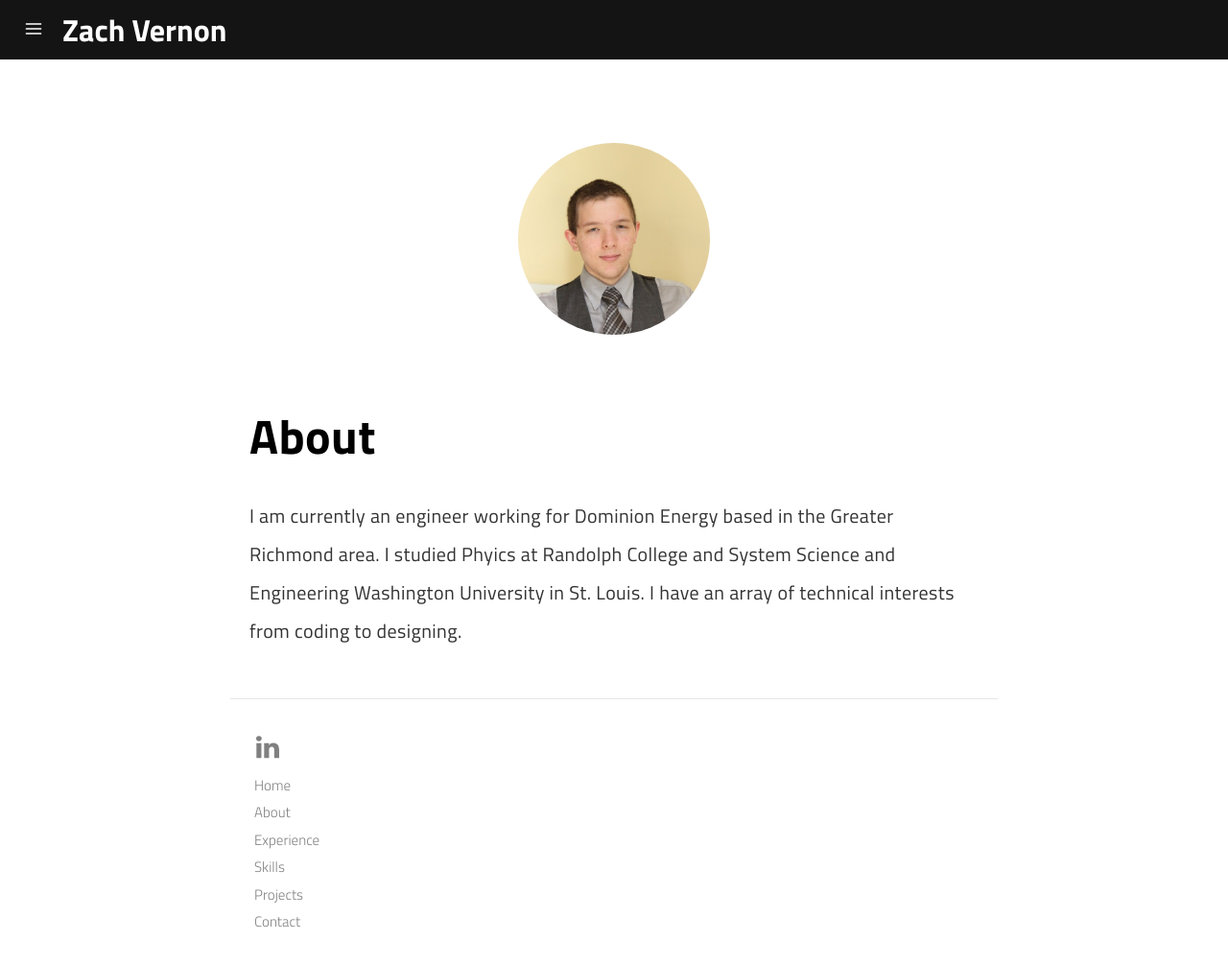
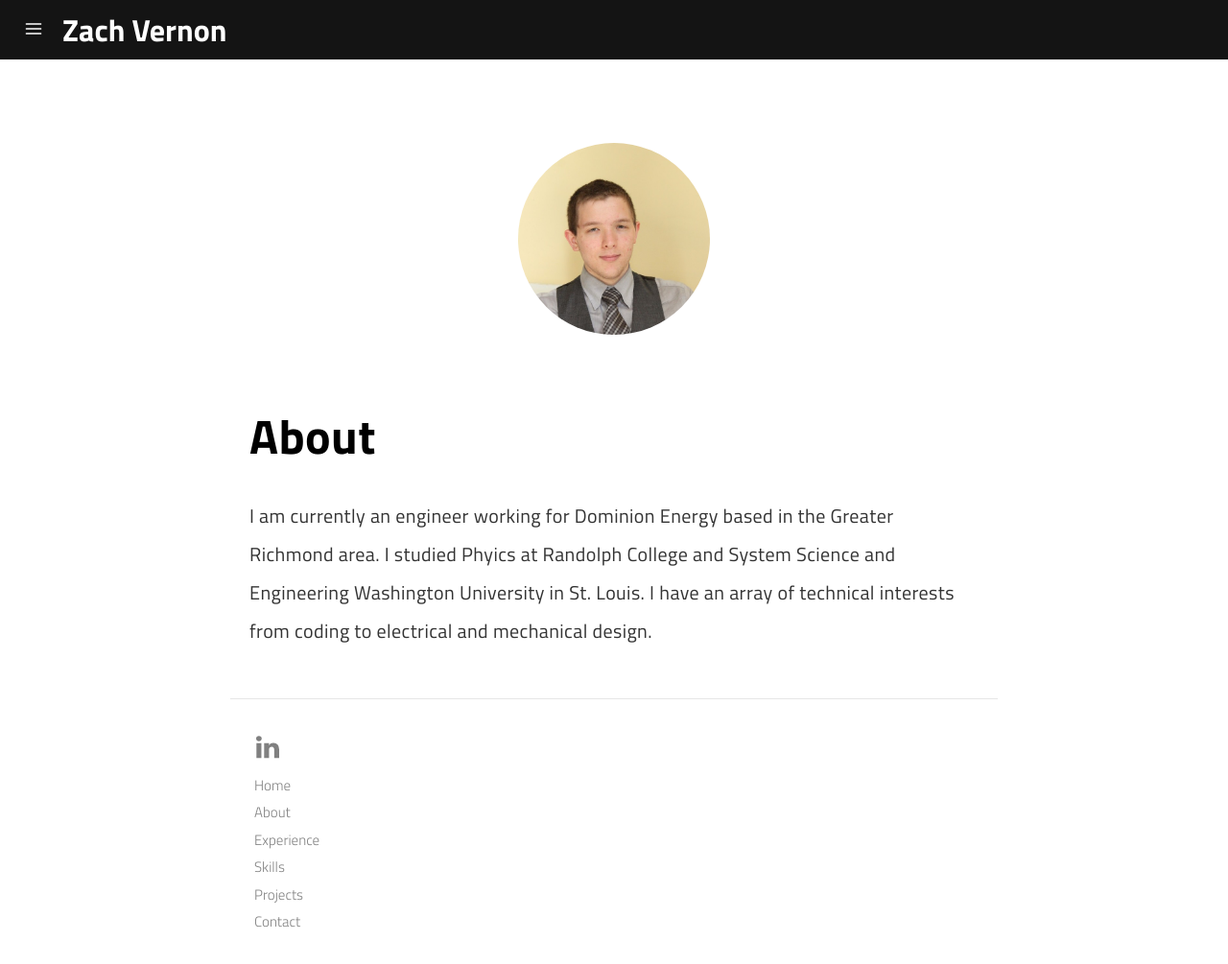
Before and after one commit to z-vernon/z-vernon.github.io, a Jekyll site: the page built from pages/about.md, in a window 1280 px wide and 1005 px high. Shown: the whole window at 96% size. Built offline with Jekyll 4.4.1, drawn with Linux system fonts in a browser that asks for light colours; a script that is not in the unit is left out.

Commit message:
Update about.md

```diff
--- a/pages/about.md
+++ b/pages/about.md
@@ -11,4 +11,4 @@ permalink: /about/
 
 # About
 
-I am currently an engineer working for Dominion Energy based in the Greater Richmond area. I studied Phyics at Randolph College and System Science and Engineering Washington University in St. Louis. I have an array of technical interests from coding to designing.
+I am currently an engineer working for Dominion Energy based in the Greater Richmond area. I studied Phyics at Randolph College and System Science and Engineering Washington University in St. Louis. I have an array of technical interests from coding to electrical and mechanical design.
```
